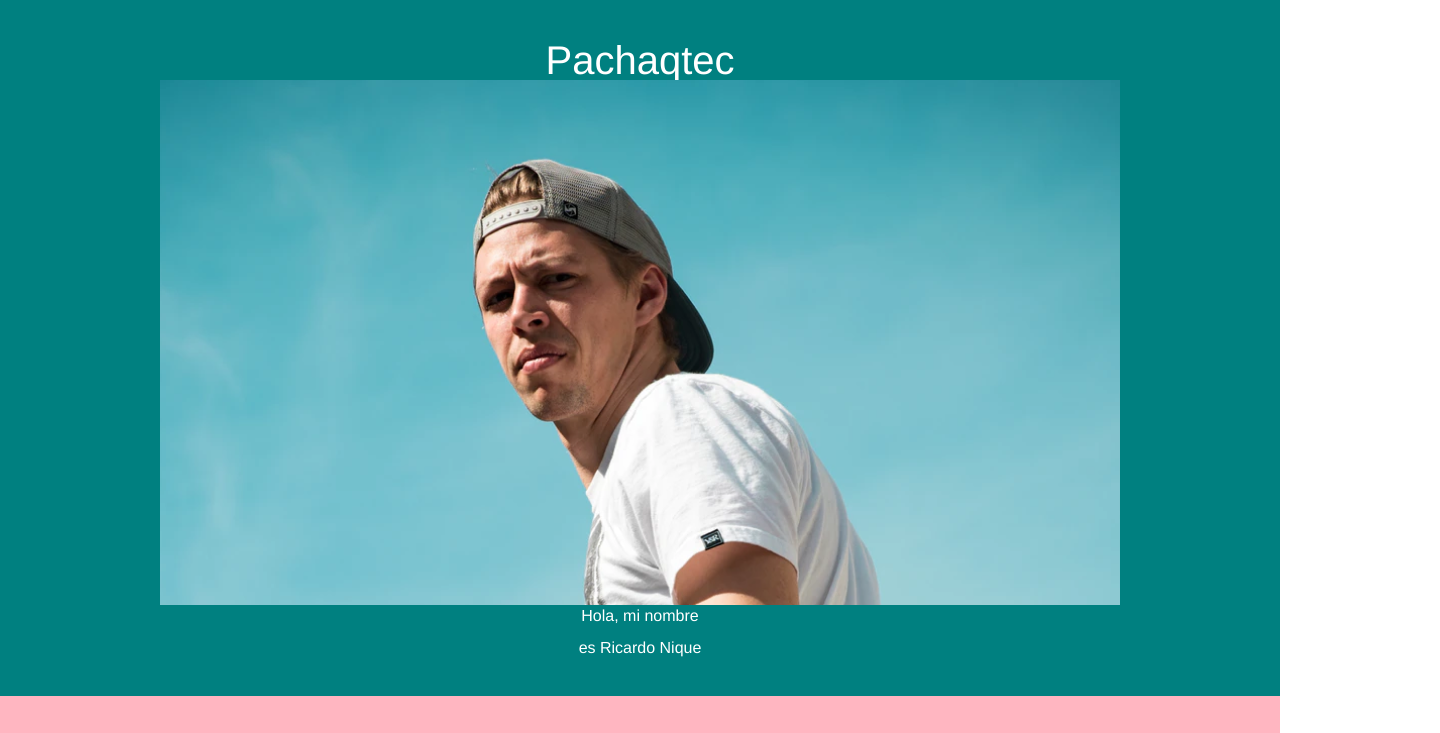
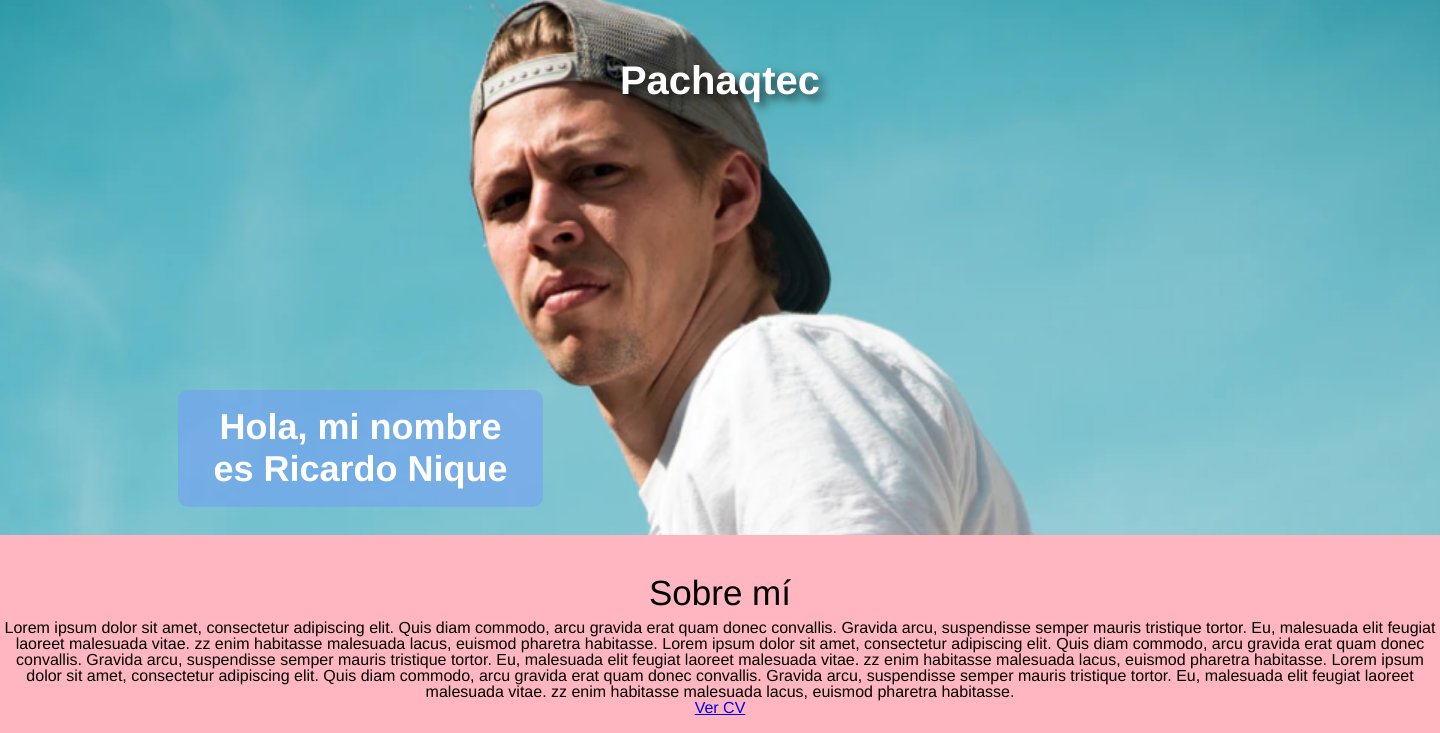
Before and after one commit to ricardolive1908/Hackaton-Semana2-Repo, a plain HTML site: page index.html in a window 1280 px wide. Shown: the top 733 px of the page, 1440 px wide, since content can reach past the window. Drawn offline with Linux system fonts and the light colour scheme.

Commit message:
agregando seccion title

```diff
--- a/index.html
+++ b/index.html
@@ -5,19 +5,18 @@
     <meta name="viewport" content="width=device-width, initial-scale=1.0" />
     <title>Portafolio de Ejemplo</title>
     <link rel="stylesheet" href="./styles/reset.css">
-    <link rel="stylesheet" href="./styles/validaciones.css">
+    <link rel="stylesheet" href="./styles/indexStyle.css">
   </head>
   <body>
     <main>
       <section class="section-title">
-        <h1>Pachaqtec</h1>
-        <figure>
-          <img src="./images/banner.png" alt="Ricardo Nique" />
-        </figure>
-        <p>Hola, mi nombre
-        </p>
-        <br>
-        <p>es Ricardo Nique</p>
+        <div class="content-title">
+          <h1>Pachaqtec</h1>
+          <p>Hola, mi nombre
+          <br>
+          es Ricardo Nique
+          </p>
+        </div>
       </section>
       <section class="section-about-me">
         <h2>Sobre mí</h2>
--- a/styles/validaciones.css
+++ b/styles/indexStyle.css
@@ -1,12 +1,56 @@
+/*Globals*/
 * {
   box-sizing: border-box;
     margin: 0;
     padding: 0;
 }
+
 body {
   text-align: center;
   font-family: helvetica;
   outline: none;
+  width: 1440px;
+}
+
+/* Section Title */
+
+.section-title {
+background-image: url(/images/banner.png);
+background-repeat: no-repeat;
+background-position:center;
+background-size: cover;
+}
+
+.content-title {
+height: 535px;
+color:white;
+}
+
+.content-title h1 {
+text-align: center;
+font-size: 64px;
+font-weight: bold;
+font-style: normal;
+text-shadow: 5px 5px 10px rgba(0, 0, 0, 0.705);
+padding-top: 60px;
+}
+
+.content-title p{
+  width: 365px;
+  height: 117px;
+  padding-top: 16px;
+  box-sizing: border-box;
+  text-align: center;
+  font-style: normal;
+  font-weight: bold;
+  color: #fff;
+  font-size: 36px;
+  line-height: 42px;
+  background: rgba(114, 153, 254, 0.5);
+  border-radius: 10px;
+  position: absolute;
+  margin: 290px 0 0 40px;
+  left: 138px;
 }
 
 form {
@@ -44,13 +88,7 @@ input {
 
 }
 
-.section-title {
-  background-color: teal;
-  color: white;
-  text-align: center;
-  padding-top: 40px;
-padding-bottom: 40px;
-}
+
 
 .section-title h1 {
   font-size: 40px;
```
